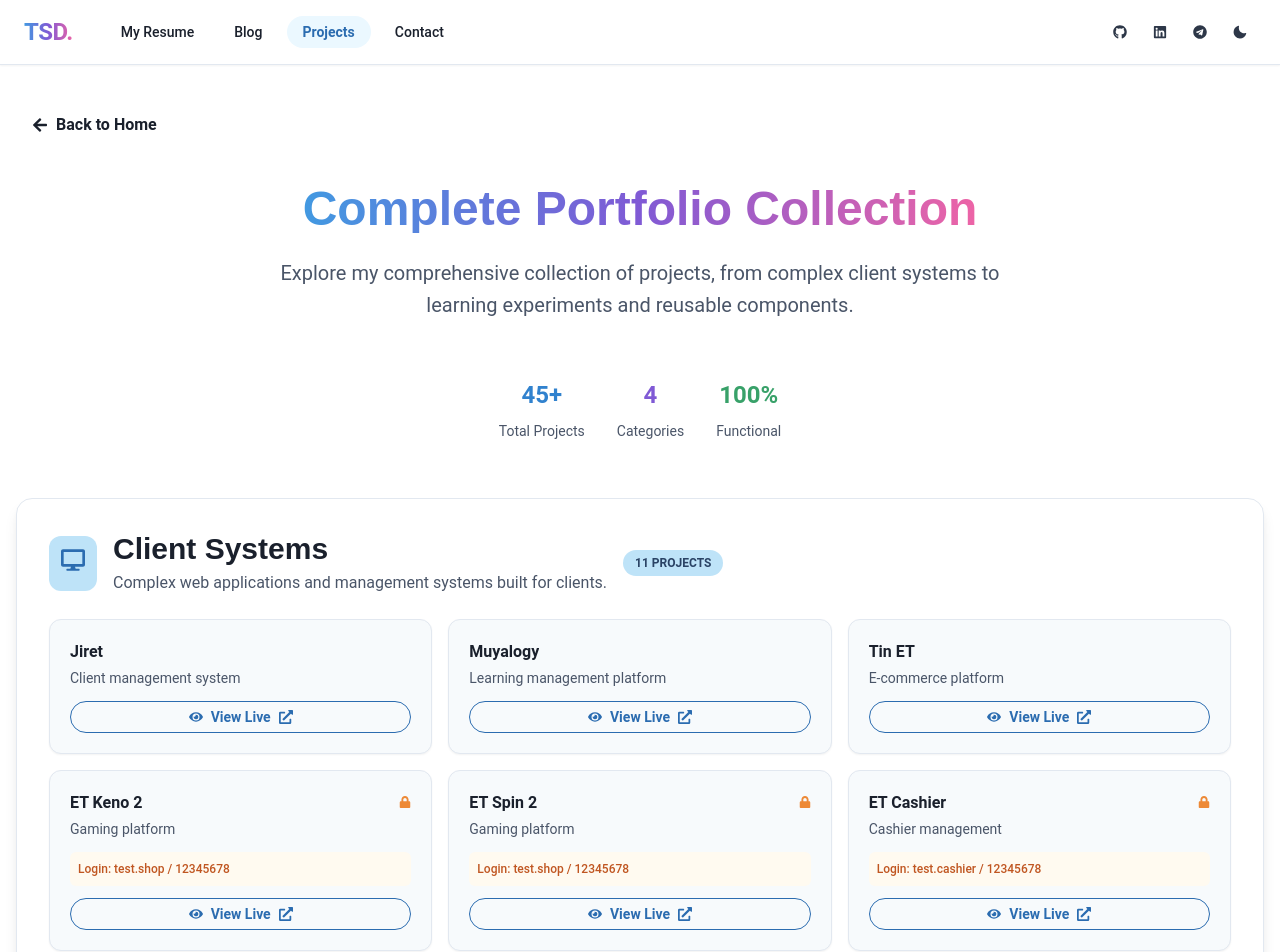
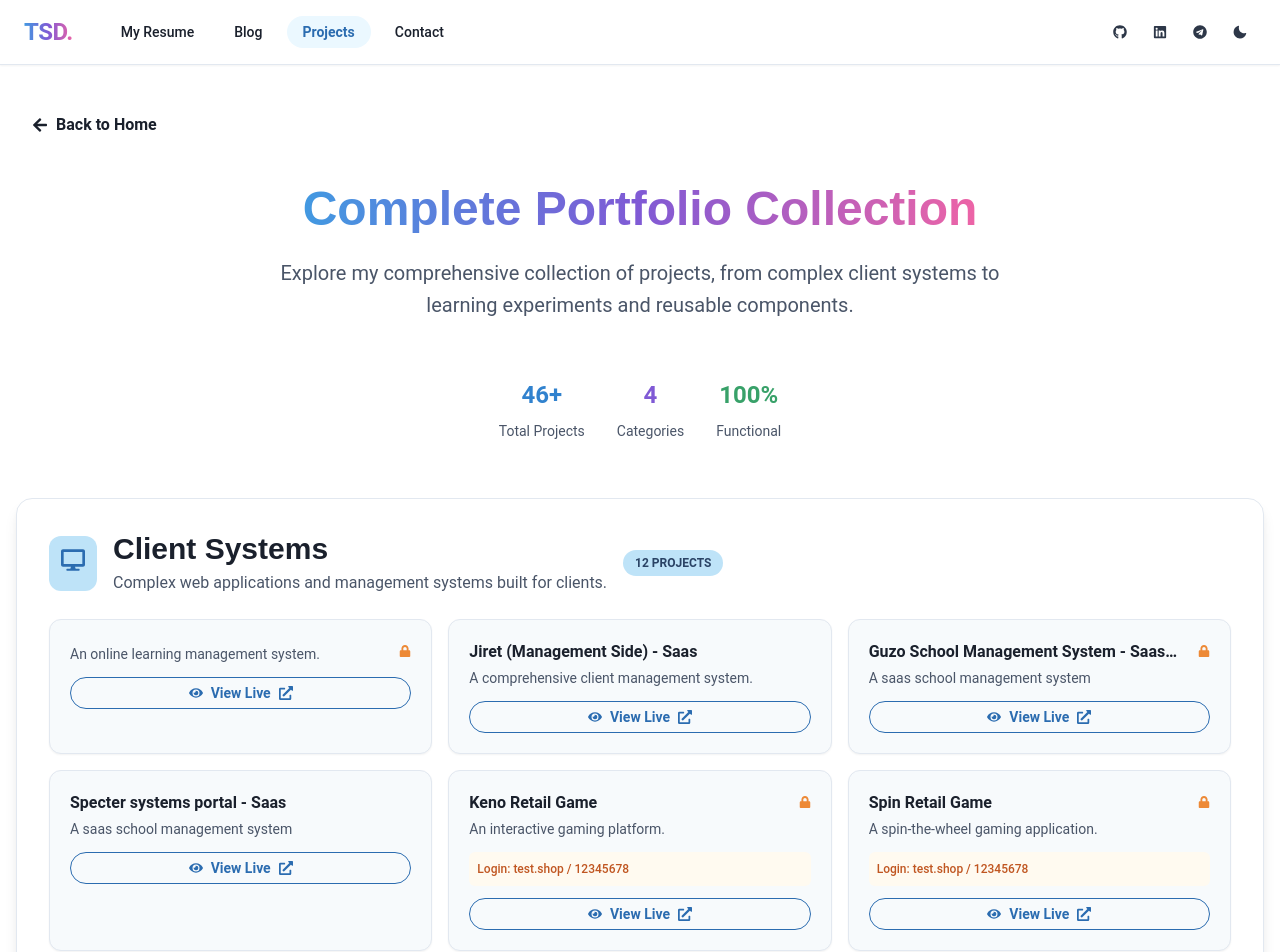
Before and after one commit to tinsaye-simeneh/portfolio, a Next.js app: page /links in a window 1280 px wide. Shown: the top 952 px of the page. Built offline with nearby package versions, Linux system fonts and the light colour scheme.

Commit message:
feat: Update project titles and add new projects to the portfolio section

```diff
--- a/src/app/links/page.tsx
+++ b/src/app/links/page.tsx
@@ -23,7 +23,7 @@ import {
   FaCube,
   FaLock,
   FaEye,
-  FaArrowLeft
+  FaArrowLeft,
 } from "react-icons/fa";
 import { useRouter } from "next/navigation";
 
@@ -40,100 +40,210 @@ const PortfolioLinks = () => {
   const sections = [
     {
       title: "Client Systems",
-      description: "Complex web applications and management systems built for clients.",
+      description:
+        "Complex web applications and management systems built for clients.",
       icon: FaDesktop,
       color: "blue",
       links: [
-        { url: "https://jiret.com", label: "Jiret", description: "Client management system" },
-        { url: "https://muyalogy.com", label: "Muyalogy", description: "Learning management platform" },
-        { url: "https://tin-et.vercel.app/", label: "Tin ET", description: "E-commerce platform" },
         {
-          url: "https://et-keno2.vercel.app",
-          label: "ET Keno 2",
-          description: "Gaming platform",
-          credentials: "test.shop / 12345678",
-          hasAuth: true
+          title: "Muyalogy - Private",
+          demoLink: "https://muyalogy.com",
+          description: "An online learning management system.",
+          hasAuth: true,
         },
         {
-          url: "https://et-spin2.vercel.app",
-          label: "ET Spin 2",
-          description: "Gaming platform",
-          credentials: "test.shop / 12345678",
-          hasAuth: true
+          label: "Jiret (Management Side) - Saas",
+          url: "https://jiret.com",
+          description: "A comprehensive client management system.",
         },
         {
-          url: "https://et-cash.vercel.app",
-          label: "ET Cashier",
-          description: "Cashier management",
-          credentials: "test.cashier / 12345678",
-          hasAuth: true
+          label: "Guzo School Management System - Saas (Private)",
+          url: "https://guzo-sms.vercel.app",
+          description: "A saas school management system",
+          hasAuth: true,
         },
         {
-          url: "https://et-admin2.vercel.app",
-          label: "ET Admin 2",
-          description: "Admin dashboard",
-          credentials: "admin.test / 12345678",
-          hasAuth: true
+          label: "Specter systems portal - Saas",
+          demoLink: "https://portal.spectersystems.io",
+          description: "A saas school management system",
+        },
+        {
+          label: "Keno Retail Game",
+          url: "https://keno2.etvirtual.com",
+          description: "An interactive gaming platform.",
+          credentials: "test.shop / 12345678",
+          hasAuth: true,
+        },
+        {
+          label: "Spin Retail Game",
+          url: "https://spin2.etvirtual.com",
+          description: "A spin-the-wheel gaming application.",
+          credentials: "test.shop / 12345678",
+          hasAuth: true,
+        },
+        {
+          label: "Cashier Retail",
+          url: "https://retail2.etvirtual.com",
+          description: "A retail management system.",
+          credentials: "test.cashier / 12345678",
+          hasAuth: true,
+        },
+        {
+          label: "Game Admins",
+          url: "https://admin2.etvirtual.com",
+          description: "An admin panel for managing users and data.",
+          credentials: "admin.test0 / 123456",
+          hasAuth: true,
         },
         {
           url: "https://bingo-cash2.vercel.app",
-          label: "Bingo Cash 2",
+          label: "Bingo Cash",
           description: "Cashier system",
           credentials: "cross.cashier / 123456",
-          hasAuth: true
+          hasAuth: true,
         },
         {
           url: "https://bingo-finance2.vercel.app",
-          label: "Bingo Finance 2",
+          label: "Bingo Finance",
           description: "Finance management",
           credentials: "cross.finance / 123456",
-          hasAuth: true
+          hasAuth: true,
         },
         {
           url: "https://bingo-admin2.vercel.app",
-          label: "Bingo Admin 2",
+          label: "Bingo Admin",
           description: "Admin panel",
           credentials: "cross.admin / 123456",
-          hasAuth: true
+          hasAuth: true,
         },
-        { url: "https://zagol-new.vercel.app/", label: "Zagol New", description: "Business platform" },
+        {
+          url: "https://zagol-new.vercel.app/",
+          label: "Zagol New",
+          description: "Business platform",
+        },
       ],
     },
     {
       title: "Client Portfolio",
-      description: "Professional websites and portfolios created for various clients.",
+      description:
+        "Professional websites and portfolios created for various clients.",
       icon: FaUser,
       color: "purple",
       links: [
-        { url: "https://dynamictehcnologieset.com", label: "Dynamic Technologies", description: "Tech company website" },
-        { url: "https://et-construction.vercel.app/", label: "ET Construction", description: "Construction company site" },
-        { url: "https://ruth-coffee.vercel.app/", label: "Ruth Coffee", description: "Coffee shop website" },
-        { url: "https://tnh-gaming.vercel.app/", label: "TNH Gaming", description: "Gaming community site" },
-        { url: "https://gdscaastu.club/", label: "GDSC AASTU Club", description: "Student developer community" },
-        { url: "https://charity-kappa.vercel.app/", label: "Charity Kappa", description: "Non-profit organization" },
-        { url: "https://viva-update.vercel.app/", label: "Viva Update", description: "News and updates platform" },
-        { url: "https://elsamtechnoglogies.com", label: "Elsam Technologies", description: "Technology solutions" },
-        { url: "https://utopixtechnologies.vercel.app/", label: "Utopix Technologies", description: "Tech startup website" },
-        { url: "https://portfolio2-eight-alpha.vercel.app/", label: "Portfolio 2 Eight Alpha", description: "Personal portfolio" },
-        { url: "https://backend-dev-portfolio.vercel.app/", label: "Backend Dev Portfolio", description: "Developer showcase" },
+        {
+          url: "https://dynamictehcnologieset.com",
+          label: "Dynamic Technologies",
+          description: "Tech company website",
+        },
+        {
+          url: "https://et-construction.vercel.app/",
+          label: "ET Construction",
+          description: "Construction company site",
+        },
+        {
+          url: "https://ruth-coffee.vercel.app/",
+          label: "Ruth Coffee",
+          description: "Coffee shop website",
+        },
+        {
+          url: "https://tnh-gaming.vercel.app/",
+          label: "TNH Gaming",
+          description: "Gaming community site",
+        },
+        {
+          url: "https://gdscaastu.club/",
+          label: "GDSC AASTU Club",
+          description: "Student developer community",
+        },
+        {
+          url: "https://charity-kappa.vercel.app/",
+          label: "Charity Kappa",
+          description: "Non-profit organization",
+        },
+        {
+          url: "https://viva-update.vercel.app/",
+          label: "Viva Update",
+          description: "News and updates platform",
+        },
+        {
+          url: "https://elsamtechnoglogies.com",
+          label: "Elsam Technologies",
+          description: "Technology solutions",
+        },
+        {
+          url: "https://utopixtechnologies.vercel.app/",
+          label: "Utopix Technologies",
+          description: "Tech startup website",
+        },
+        {
+          url: "https://portfolio2-eight-alpha.vercel.app/",
+          label: "Portfolio 2 Eight Alpha",
+          description: "Personal portfolio",
+        },
+        {
+          url: "https://backend-dev-portfolio.vercel.app/",
+          label: "Backend Dev Portfolio",
+          description: "Developer showcase",
+        },
       ],
     },
     {
       title: "Learning Projects",
-      description: "Experimental projects and learning exercises to master new technologies.",
+      description:
+        "Experimental projects and learning exercises to master new technologies.",
       icon: FaGraduationCap,
       color: "green",
       links: [
-        { url: "https://life-kit-gamma.vercel.app", label: "Life Kit Gamma", description: "Productivity tools" },
-        { url: "https://minim-url.vercel.app", label: "Minim URL", description: "URL shortener service" },
-        { url: "https://simple-design-pi.vercel.app/", label: "Simple Design Pi", description: "Minimalist design showcase" },
-        { url: "https://uni-share.vercel.app/", label: "Uni Share", description: "University resource sharing" },
-        { url: "https://kofi-nine.vercel.app/", label: "Kofi Nine", description: "Coffee ordering app" },
-        { url: "https://weather-app-cyan-three.vercel.app/", label: "Weather App Cyan", description: "Weather forecast tool" },
-        { url: "https://currency-converter-rho-azure.vercel.app/", label: "Currency Converter Rho", description: "Real-time currency exchange" },
-        { url: "https://firebase-react-auth-wine.vercel.app/", label: "Firebase React Auth Wine", description: "Authentication system" },
-        { url: "https://apiip.vercel.app/", label: "API IP", description: "IP address lookup tool" },
-        { url: "https://telegram-oauth.vercel.app/", label: "Telegram OAuth", description: "Telegram integration" },
+        {
+          url: "https://life-kit-gamma.vercel.app",
+          label: "Life Kit Gamma",
+          description: "Productivity tools",
+        },
+        {
+          url: "https://minim-url.vercel.app",
+          label: "Minim URL",
+          description: "URL shortener service",
+        },
+        {
+          url: "https://simple-design-pi.vercel.app/",
+          label: "Simple Design Pi",
+          description: "Minimalist design showcase",
+        },
+        {
+          url: "https://uni-share.vercel.app/",
+          label: "Uni Share",
+          description: "University resource sharing",
+        },
+        {
+          url: "https://kofi-nine.vercel.app/",
+          label: "Kofi Nine",
+          description: "Coffee ordering app",
+        },
+        {
+          url: "https://weather-app-cyan-three.vercel.app/",
+          label: "Weather App Cyan",
+          description: "Weather forecast tool",
+        },
+        {
+          url: "https://currency-converter-rho-azure.vercel.app/",
+          label: "Currency Converter Rho",
+          description: "Real-time currency exchange",
+        },
+        {
+          url: "https://firebase-react-auth-wine.vercel.app/",
+          label: "Firebase React Auth Wine",
+          description: "Authentication system",
+        },
+        {
+          url: "https://apiip.vercel.app/",
+          label: "API IP",
+          description: "IP address lookup tool",
+        },
+        {
+          url: "https://telegram-oauth.vercel.app/",
+          label: "Telegram OAuth",
+          description: "Telegram integration",
+        },
       ],
     },
     {
@@ -142,19 +252,71 @@ const PortfolioLinks = () => {
       icon: FaCube,
       color: "orange",
       links: [
-        { url: "https://m-square-login.vercel.app/", label: "M-Square Login", description: "Login component" },
-        { url: "https://m-square-login-2.vercel.app/", label: "M-Square Login 2", description: "Alternative login design" },
-        { url: "https://m-square-signup.vercel.app/", label: "M-Square Signup", description: "Registration component" },
-        { url: "https://m-square-footer.vercel.app/", label: "M-Square Footer", description: "Footer component" },
-        { url: "https://pricing-card-black.vercel.app/", label: "Pricing Card Black", description: "Pricing table component" },
-        { url: "https://simple-responsive-survey-form.vercel.app/", label: "Responsive Survey Form", description: "Form component" },
-        { url: "https://fm-card-component-eight.vercel.app/", label: "FM Card Component", description: "Card design" },
-        { url: "https://fm-notification.vercel.app/", label: "FM Notification", description: "Notification system" },
-        { url: "https://fm-expenses-chart.vercel.app/", label: "FM Expenses Chart", description: "Data visualization" },
-        { url: "https://fm-rating-component-one.vercel.app/", label: "FM Rating Component", description: "Rating system" },
-        { url: "https://fm-loopstudios-landing-three.vercel.app/", label: "FM Loop Studios Landing", description: "Landing page" },
-        { url: "https://fm-order-summary-rose.vercel.app/", label: "FM Order Summary", description: "Order summary UI" },
-        { url: "https://fm-landing.vercel.app/", label: "FM Landing", description: "Landing page template" },
+        {
+          url: "https://m-square-login.vercel.app/",
+          label: "M-Square Login",
+          description: "Login component",
+        },
+        {
+          url: "https://m-square-login-2.vercel.app/",
+          label: "M-Square Login 2",
+          description: "Alternative login design",
+        },
+        {
+          url: "https://m-square-signup.vercel.app/",
+          label: "M-Square Signup",
+          description: "Registration component",
+        },
+        {
+          url: "https://m-square-footer.vercel.app/",
+          label: "M-Square Footer",
+          description: "Footer component",
+        },
+        {
+          url: "https://pricing-card-black.vercel.app/",
+          label: "Pricing Card Black",
+          description: "Pricing table component",
+        },
+        {
+          url: "https://simple-responsive-survey-form.vercel.app/",
+          label: "Responsive Survey Form",
+          description: "Form component",
+        },
+        {
+          url: "https://fm-card-component-eight.vercel.app/",
+          label: "FM Card Component",
+          description: "Card design",
+        },
+        {
+          url: "https://fm-notification.vercel.app/",
+          label: "FM Notification",
+          description: "Notification system",
+        },
+        {
+          url: "https://fm-expenses-chart.vercel.app/",
+          label: "FM Expenses Chart",
+          description: "Data visualization",
+        },
+        {
+          url: "https://fm-rating-component-one.vercel.app/",
+          label: "FM Rating Component",
+          description: "Rating system",
+        },
+        {
+          url: "https://fm-loopstudios-landing-three.vercel.app/",
+          label: "FM Loop Studios Landing",
+          description: "Landing page",
+        },
+        {
+          url: "https://fm-order-summary-rose.vercel.app/",
+          label: "FM Order Summary",
+          description: "Order summary UI",
+        },
+        {
+          url: "https://fm-landing.vercel.app/",
+          label: "FM Landing",
+          description: "Landing page template",
+        },
       ],
     },
   ];
@@ -168,7 +330,7 @@ const PortfolioLinks = () => {
               leftIcon={<Icon as={FaArrowLeft} />}
               variant="ghost"
               alignSelf="flex-start"
-              onClick={() => router.push('/')}
+              onClick={() => router.push("/")}
               mb={4}
             >
               Back to Home
@@ -183,31 +345,40 @@ const PortfolioLinks = () => {
             >
               Complete Portfolio Collection
             </Heading>
-            <Text
-              fontSize="xl"
-              color={textColor}
-              maxW="3xl"
-              lineHeight="1.6"
-            >
-              Explore my comprehensive collection of projects, from complex client systems
-              to learning experiments and reusable components.
+            <Text fontSize="xl" color={textColor} maxW="3xl" lineHeight="1.6">
+              Explore my comprehensive collection of projects, from complex
+              client systems to learning experiments and reusable components.
             </Text>
           </VStack>
 
           <HStack justify="center" spacing={8} py={6}>
             <VStack>
               <Text fontSize="2xl" fontWeight="bold" color="blue.500">
-                {sections.reduce((acc, section) => acc + section.links.length, 0)}+
+                {sections.reduce(
+                  (acc, section) => acc + section.links.length,
+                  0
+                )}
+                +
               </Text>
-              <Text fontSize="sm" color={textColor}>Total Projects</Text>
+              <Text fontSize="sm" color={textColor}>
+                Total Projects
+              </Text>
             </VStack>
             <VStack>
-              <Text fontSize="2xl" fontWeight="bold" color="purple.500">4</Text>
-              <Text fontSize="sm" color={textColor}>Categories</Text>
+              <Text fontSize="2xl" fontWeight="bold" color="purple.500">
+                4
+              </Text>
+              <Text fontSize="sm" color={textColor}>
+                Categories
+              </Text>
             </VStack>
             <VStack>
-              <Text fontSize="2xl" fontWeight="bold" color="green.500">100%</Text>
-              <Text fontSize="sm" color={textColor}>Functional</Text>
+              <Text fontSize="2xl" fontWeight="bold" color="green.500">
+                100%
+              </Text>
+              <Text fontSize="sm" color={textColor}>
+                Functional
+              </Text>
             </VStack>
           </HStack>
 
@@ -250,10 +421,7 @@ const PortfolioLinks = () => {
                   </Badge>
                 </HStack>
 
-                <SimpleGrid
-                  columns={{ base: 1, md: 2, lg: 3 }}
-                  spacing={4}
-                >
+                <SimpleGrid columns={{ base: 1, md: 2, lg: 3 }} spacing={4}>
                   {section.links.map((link, linkIndex) => (
                     <Box
                       key={linkIndex}
@@ -267,7 +435,7 @@ const PortfolioLinks = () => {
                       _hover={{
                         transform: "translateY(-4px)",
                         shadow: "lg",
-                        borderColor: `${section.color}.300`
+                        borderColor: `${section.color}.300`,
                       }}
                     >
                       <VStack align="stretch" spacing={3}>
@@ -294,7 +462,11 @@ const PortfolioLinks = () => {
                           {link.hasAuth && (
                             <Tooltip label="Requires login credentials">
                               <Box>
-                                <Icon as={FaLock} color="orange.400" boxSize={3} />
+                                <Icon
+                                  as={FaLock}
+                                  color="orange.400"
+                                  boxSize={3}
+                                />
                               </Box>
                             </Tooltip>
                           )}
```
Also changed, not shown: src/app/projects/page.tsx (+37 -11 lines).
